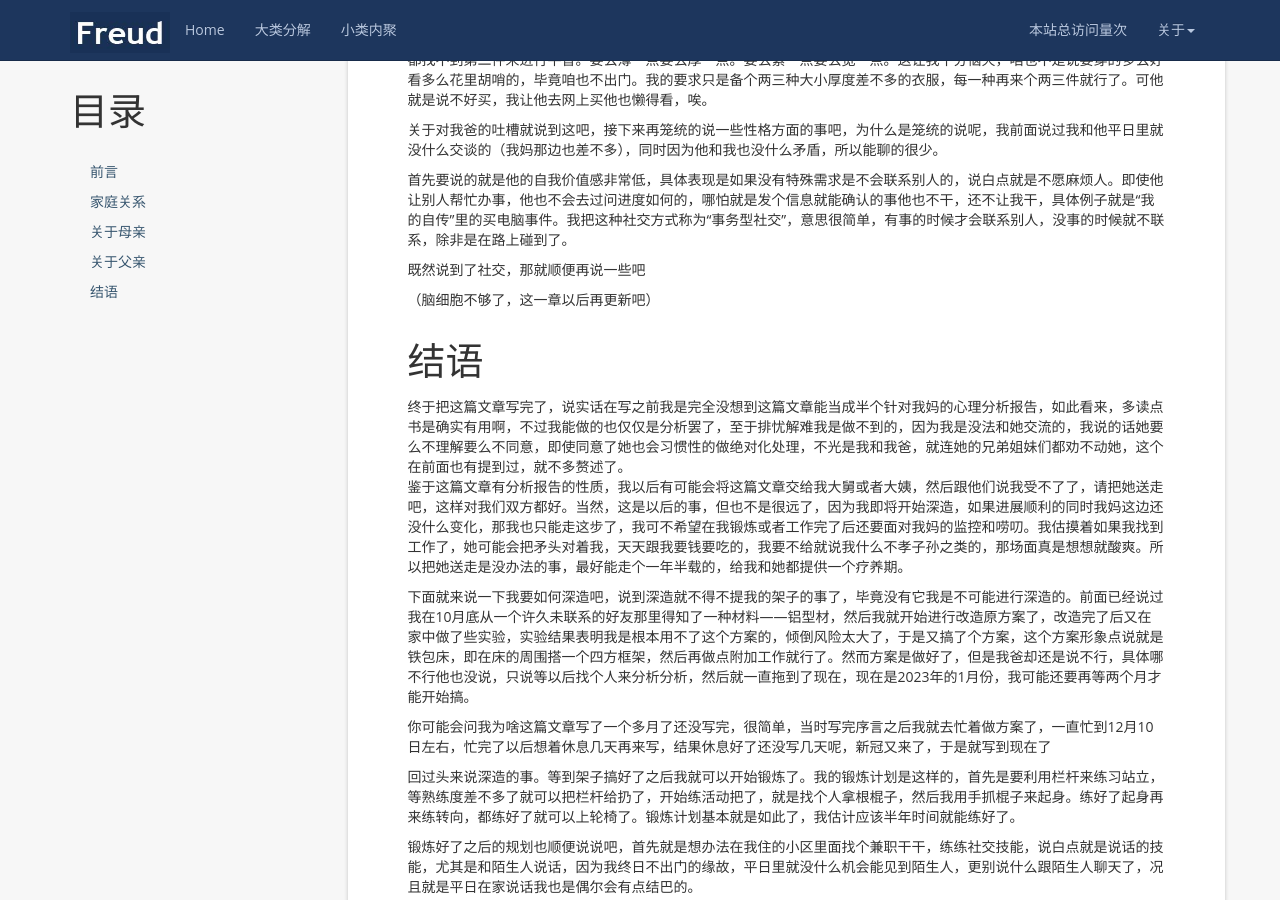
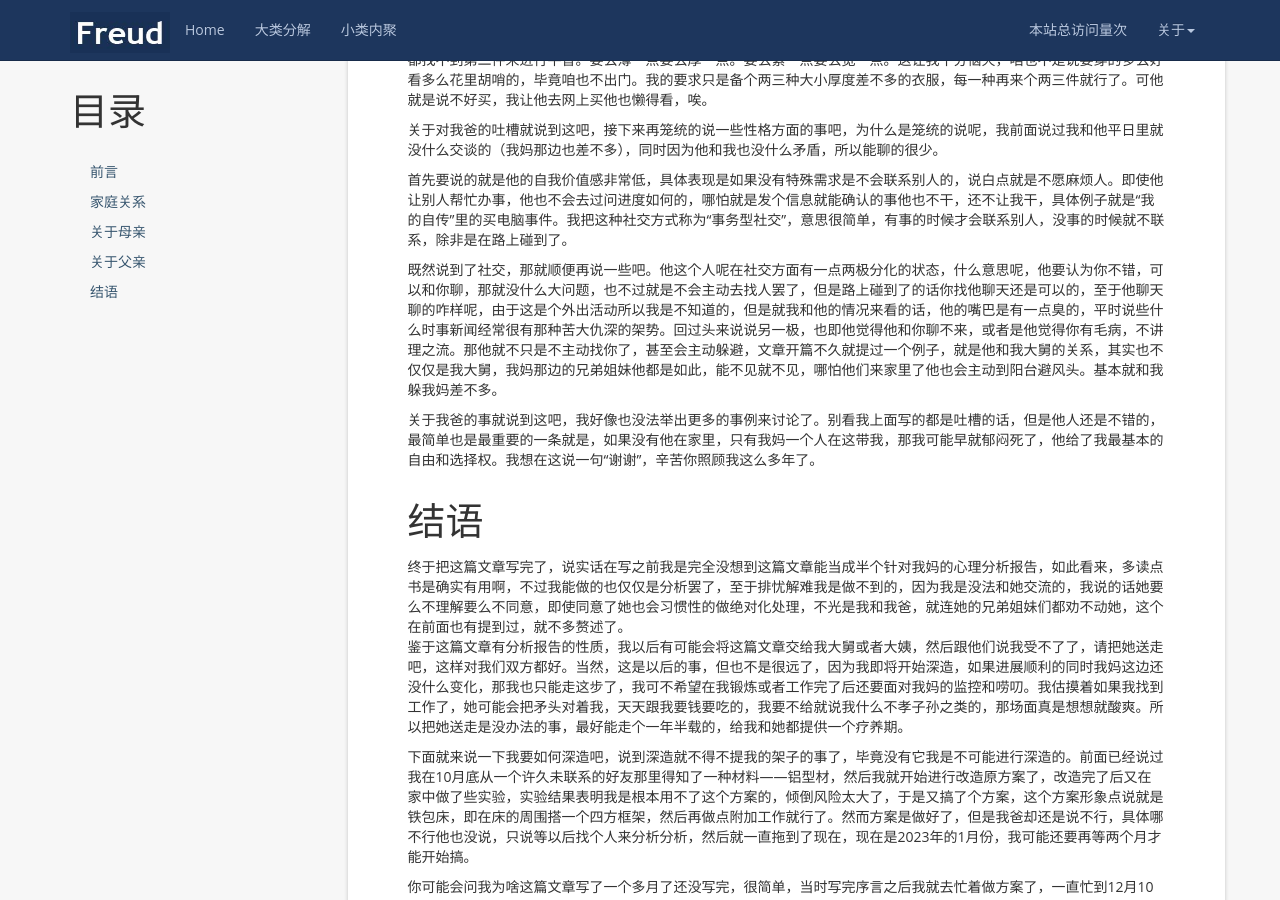
Before and after one commit to kljzndx/My-Blog, a Jekyll site: the page built from _posts/2022-11-23-细说家庭关系.md, in a window 1280 px wide and 900 px high, scrolled down 7514 px. Built offline with Jekyll 4.4.1, drawn with Linux system fonts in a browser that asks for light colours; nearby versions of some CDN libraries; comment, search, counter and statistics services are not loaded.

Commit message:
写作状态同步---关于父亲篇章完结

```diff
--- a/_posts/2022-11-23-细说家庭关系.md
+++ b/_posts/2022-11-23-细说家庭关系.md
@@ -162,9 +162,9 @@ ok，我妈的身体已经介绍完了，由于我爸的身体没这么奇葩，
 
 首先要说的就是他的自我价值感非常低，具体表现是如果没有特殊需求是不会联系别人的，说白点就是不愿麻烦人。即使他让别人帮忙办事，他也不会去过问进度如何的，哪怕就是发个信息就能确认的事他也不干，还不让我干，具体例子就是“我的自传”里的买电脑事件。我把这种社交方式称为“事务型社交”，意思很简单，有事的时候才会联系别人，没事的时候就不联系，除非是在路上碰到了。
 
-既然说到了社交，那就顺便再说一些吧
+既然说到了社交，那就顺便再说一些吧。他这个人呢在社交方面有一点两极分化的状态，什么意思呢，他要认为你不错，可以和你聊，那就没什么大问题，也不过就是不会主动去找人罢了，但是路上碰到了的话你找他聊天还是可以的，至于他聊天聊的咋样呢，由于这是个外出活动所以我是不知道的，但是就我和他的情况来看的话，他的嘴巴是有一点臭的，平时说些什么时事新闻经常很有那种苦大仇深的架势。回过头来说说另一极，也即他觉得他和你聊不来，或者是他觉得你有毛病，不讲理之流。那他就不只是不主动找你了，甚至会主动躲避，文章开篇不久就提过一个例子，就是他和我大舅的关系，其实也不仅仅是我大舅，我妈那边的兄弟姐妹他都是如此，能不见就不见，哪怕他们来家里了他也会主动到阳台避风头。基本就和我躲我妈差不多。
 
-（脑细胞不够了，这一章以后再更新吧）
+关于我爸的事就说到这吧，我好像也没法举出更多的事例来讨论了。别看我上面写的都是吐槽的话，但是他人还是不错的，最简单也是最重要的一条就是，如果没有他在家里，只有我妈一个人在这带我，那我可能早就郁闷死了，他给了我最基本的自由和选择权。我想在这说一句“谢谢”，辛苦你照顾我这么多年了。
 
 # 结语
 
```
